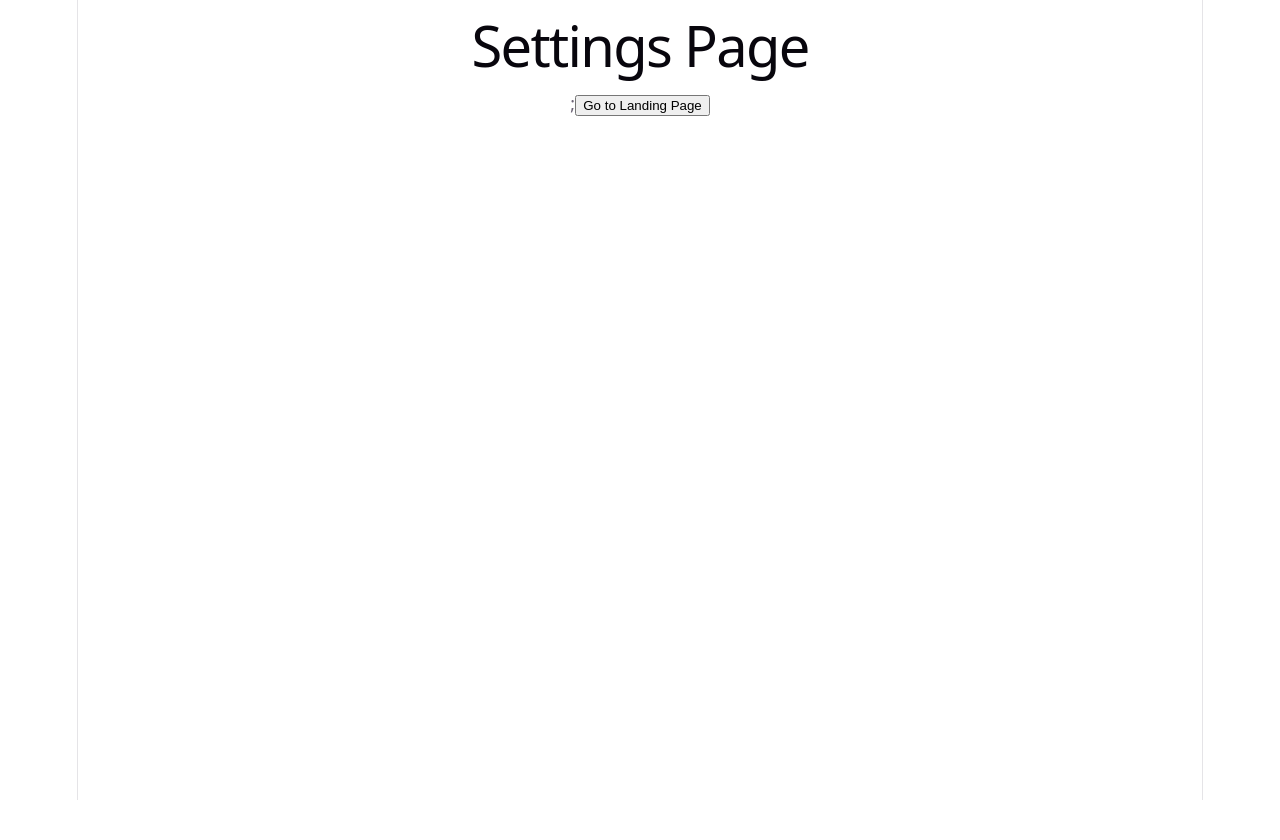
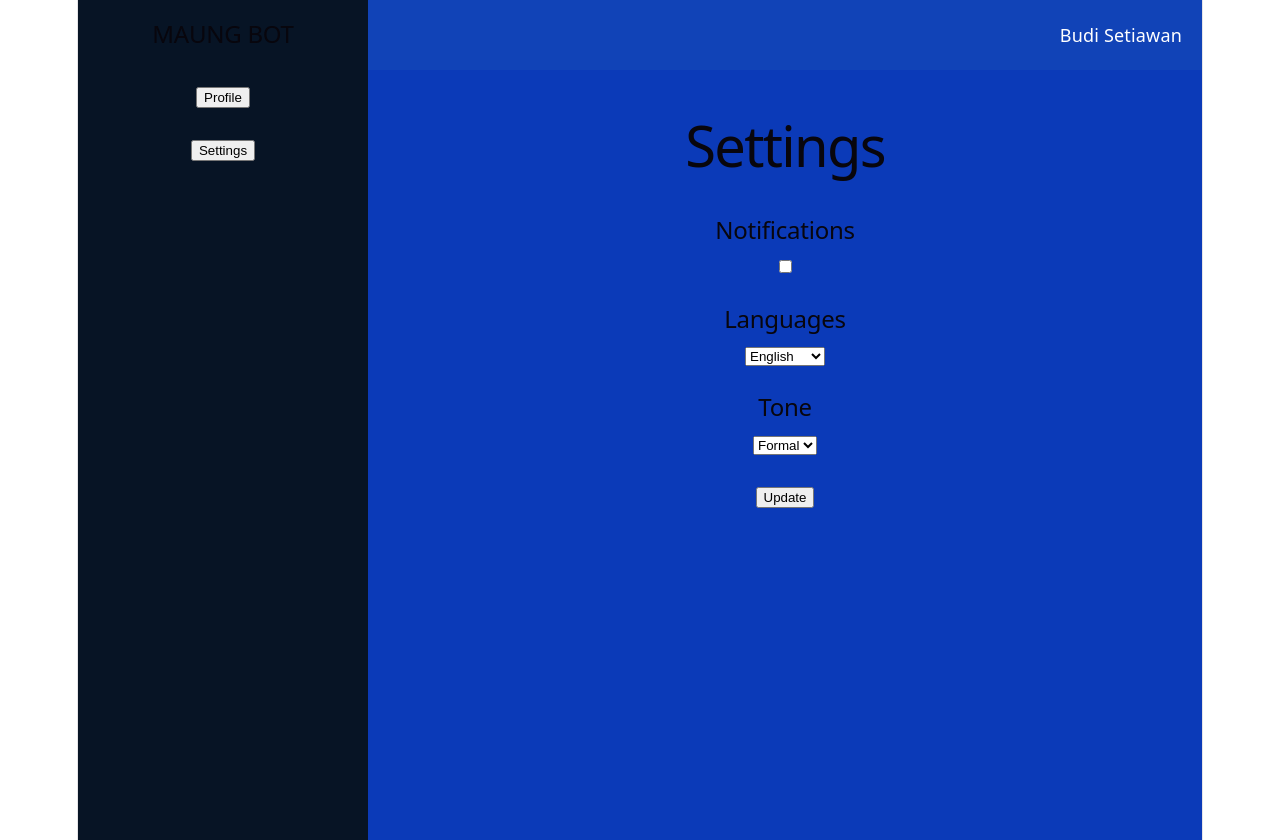
Before and after one commit to Rizkytryhght/persib-chatbot-frontend, a React (Vite) app: page /settings in a window 1280 px wide. Before the commit the page ends 800 px from the top, so only its background shows below. Built offline with nearby package versions, Linux system fonts and the light colour scheme.

Commit message:
setup awal setting page. -rizky

```diff
--- /dev/null
+++ b/src/components/layout/Sidebar.jsx
@@ -0,0 +1,32 @@
+import { Link } from "react-router-dom";
+
+function Sidebar() {
+  return (
+    <div
+      style={{
+        width: "250px",
+        height: "100vh",
+        background: "#071425",
+        color: "white",
+        padding: "20px",
+      }}
+    >
+      <h2>MAUNG BOT</h2>
+
+      <br />
+
+      <Link to="/profile">
+        <button>Profile</button>
+      </Link>
+
+      <br />
+      <br />
+
+      <Link to="/settings">
+        <button>Settings</button>
+      </Link>
+    </div>
+  );
+}
+
+export default Sidebar;
--- /dev/null
+++ b/src/components/layout/Topbar.jsx
@@ -0,0 +1,19 @@
+function Topbar() {
+  return (
+    <div
+      style={{
+        height: "70px",
+        background: "#1143B7",
+        color: "white",
+        display: "flex",
+        alignItems: "center",
+        justifyContent: "flex-end",
+        padding: "0 20px",
+      }}
+    >
+      <span>Budi Setiawan</span>
+    </div>
+  );
+}
+
+export default Topbar;
--- a/src/pages/Profile.jsx
+++ b/src/pages/Profile.jsx
@@ -7,7 +7,7 @@ function Profile() {
       <h1>Profile Page</h1>;
 
       <Link to="/settings">
-        <button>Go to settings </button>
+        <button>Go to Settings</button>
       </Link>
     </div>
   );
--- a/src/pages/Settings.jsx
+++ b/src/pages/Settings.jsx
@@ -1,14 +1,64 @@
-// Landing.jsx
-import { Link } from "react-router-dom";
+import Sidebar from "../components/layout/Sidebar";
+import Topbar from "../components/layout/Topbar";
 
 function Settings() {
   return (
-    <div>
-      <h1>Settings Page</h1>;
+    <div
+      style={{
+        display: "flex",
+      }}
+    >
+      <Sidebar />
 
-      <Link to="/">
-        <button>Go to Landing Page</button>
-      </Link>
+      <div
+        style={{
+          flex: 1,
+          background: "#0B3AB8",
+          minHeight: "100vh",
+        }}
+      >
+        <Topbar />
+
+        <div
+          style={{
+            padding: "30px",
+            color: "white",
+          }}
+        >
+          <h1>Settings</h1>
+
+          <br />
+
+          <h2>Notifications</h2>
+
+          <input type="checkbox" />
+
+          <br />
+          <br />
+
+          <h2>Languages</h2>
+
+          <select>
+            <option>English</option>
+            <option>Indonesia</option>
+          </select>
+
+          <br />
+          <br />
+
+          <h2>Tone</h2>
+
+          <select>
+            <option>Formal</option>
+            <option>Casual</option>
+          </select>
+
+          <br />
+          <br />
+
+          <button>Update</button>
+        </div>
+      </div>
     </div>
   );
 }
```
Also changed, not shown: src/components/common/Button.jsx (added), src/components/common/Select.jsx (added).
